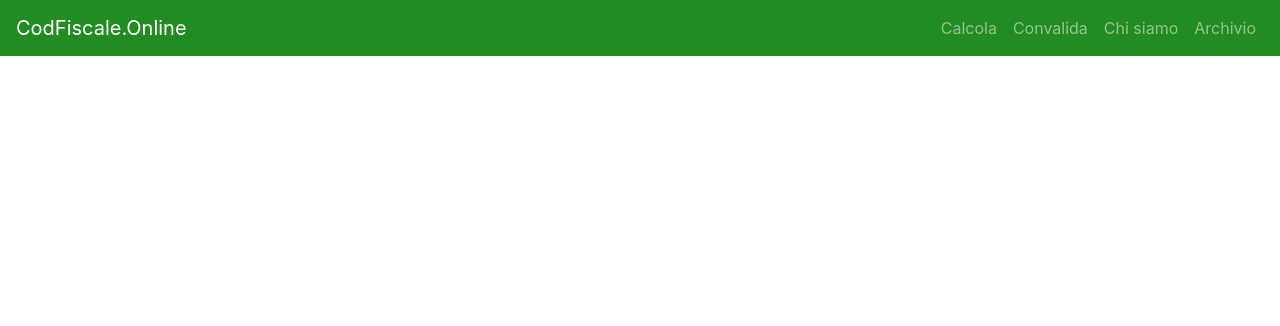
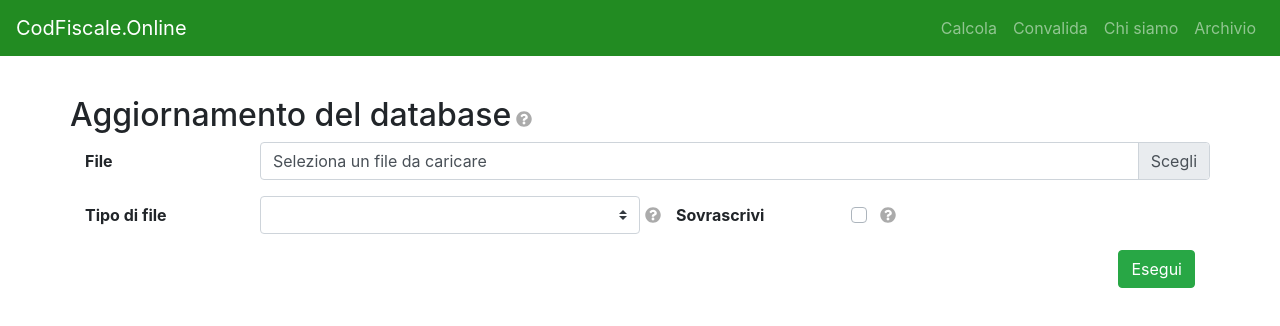
Before and after one commit to ALDamico/CodFiscale.Online, a Vue app: page /admin/update in a window 1280 px wide. Shown: the top 326 px of the page. Built offline with nearby package versions, Linux system fonts and the light colour scheme.

Commit message:
Initial version of upload form

```diff
--- a/package.json
+++ b/package.json
@@ -19,7 +19,7 @@
     "bootstrap-vue": "^2.6.1",
     "core-js": "^3.6.4",
     "dotenv": "^8.2.0",
-    "lodash": "^4.17.15",
+    "lodash": "^4.17.20",
     "lodash.debounce": "^4.0.8",
     "moment": "^2.24.0",
     "papaparse": "^5.2.0",
@@ -36,7 +36,7 @@
     "@vue/cli-plugin-babel": "~4.2.0",
     "@vue/cli-plugin-eslint": "~4.2.0",
     "@vue/cli-plugin-router": "~4.2.0",
-    "@vue/cli-plugin-typescript": "~4.2.0",
+    "@vue/cli-plugin-typescript": "^4.5.7",
     "@vue/cli-service": "~4.2.0",
     "@vue/eslint-config-typescript": "^5.0.1",
     "eslint": "^6.7.2",
--- /dev/null
+++ b/src/components/FileUploadForm.vue
@@ -0,0 +1,91 @@
+<template>
+  <div class="container">
+    <div class="row">
+      <h2>Aggiornamento del database</h2>
+      <font-awesome-icon class="align-self-center tooltip-icon"
+                         icon="question-circle"
+                         v-b-tooltip.right="'Questa pagina consente di aggiornare il database di CodFiscale.Online con nuove informazioni sulle località.'"
+      ></font-awesome-icon>
+    </div>
+    <b-form @submit="submitForm()">
+      <div class="row form-group">
+        <label class="col-form-label col-2" for="fileInput">File</label>
+        <b-form-file id="fileInput" class="col-10" browse-text="Scegli"
+                     placeholder="Seleziona un file da caricare" v-model="fileSource"></b-form-file>
+      </div>
+      <div class="row form-group">
+        <label for="allowedSourcesSelector"
+               class="col-form-label col-2">Tipo di file</label>
+
+        <b-select :options="allowedSources" id="allowedSourcesSelector" class="col-4" v-model="fileSource"></b-select>
+        <font-awesome-icon class="align-self-center tooltip-icon"
+                           icon="question-circle"
+                           id="allowedSourcesHelpIcon"></font-awesome-icon>
+        <b-tooltip target="allowedSourcesHelpIcon">
+          <div class="text-left">
+            Ti consente di selezionare il tipo di file che stai caricando.
+            <ul>
+              <li><b>Istat</b>: È il file dei comuni italiani rilasciato dall'Istituto di Statistica.</li>
+              <li><b>ANPR</b>: È il file dei comuni italiani rilasciato dal Ministero dell'Interno.</li>
+            </ul>
+          </div>
+        </b-tooltip>
+
+        <label class="col-form-label col-2" for="overwriteDbCheckbox">Sovrascrivi</label>
+        <b-checkbox class="align-self-center" id="overwriteDbCheckbox" v-model="overwriteDb"></b-checkbox>
+        <font-awesome-icon class="align-self-center tooltip-icon"
+                           icon="question-circle"
+                           id="overwriteDbHelpIcon"></font-awesome-icon>
+        <b-tooltip target="overwriteDbHelpIcon">
+          <div class="text-left">
+            Se selezioni questa casella, i dati caricati sovrascriveranno quelli già presenti a DB.
+          </div>
+        </b-tooltip>
+
+
+      </div>
+      <div class="row form-group">
+        <div class="col-12">
+          <div class="float-right">
+            <b-button @click="submitForm()" variant="success">Esegui</b-button>
+          </div>
+        </div>
+      </div>
+    </b-form>
+  </div>
+</template>
+
+<script>
+export default {
+  name: "FileUploadForm",
+  data() {
+    return {
+      allowedSources: ["Istat", "ANPR"],
+      file: null,
+      fileSource: null,
+      overwriteDb: false
+    }
+  },
+  methods: {
+    submitForm() {
+      return;
+    }
+  }
+}
+</script>
+
+<style scoped>
+.container {
+  margin-top: 40px;
+}
+
+.tooltip-icon {
+  margin-left: 5px;
+  color: #ababab
+}
+
+label {
+  font-weight: bold;
+}
+
+</style>
--- a/src/main.ts
+++ b/src/main.ts
@@ -18,9 +18,12 @@ import {
     faUser
 } from '@fortawesome/free-solid-svg-icons';
 
+import {faQuestionCircle}
+from '@fortawesome/free-solid-svg-icons';
+
 import Navbar from "@/components/Navbar.vue";
 import 'vue-loading-overlay/dist/vue-loading.css';
-library.add(faCheckCircle, faUndo, faSpinner, faCreditCard, faCopy, faSearch, faExclamation, faUser);
+library.add(faCheckCircle, faUndo, faSpinner, faCreditCard, faCopy, faSearch, faExclamation, faUser, faQuestionCircle);
 
 Vue.use(BootstrapVue);
 Vue.use(BootstrapVueIcons);
--- a/src/router/index.ts
+++ b/src/router/index.ts
@@ -55,6 +55,12 @@ const routes = [
     // which is lazy-loaded when the route is visited.
     component: () => import(/* webpackChunkName: "validationResult" */ '../views/ValidationResultView.vue')
   },
+  {
+    path: '/admin/update',
+    name: 'update',
+    props: true,
+    component: () => import(/* webpackChunkName: "update" */ '../views/UploadData.vue')
+  }
 ]
 
 const router = new VueRouter({
--- /dev/null
+++ b/src/views/UploadData.vue
@@ -0,0 +1,17 @@
+<template>
+  <div>
+    <file-upload-form></file-upload-form>
+  </div>
+</template>
+
+<script>
+import FileUploadForm from "@/components/FileUploadForm";
+export default {
+name: "UploadData",
+  components: {FileUploadForm}
+}
+</script>
+
+<style scoped>
+
+</style>
```
Also changed, not shown: src/components/HelloWorld.vue (deleted, +0 -40 lines), 1 other file (tests, documents, lock files or other folders).
